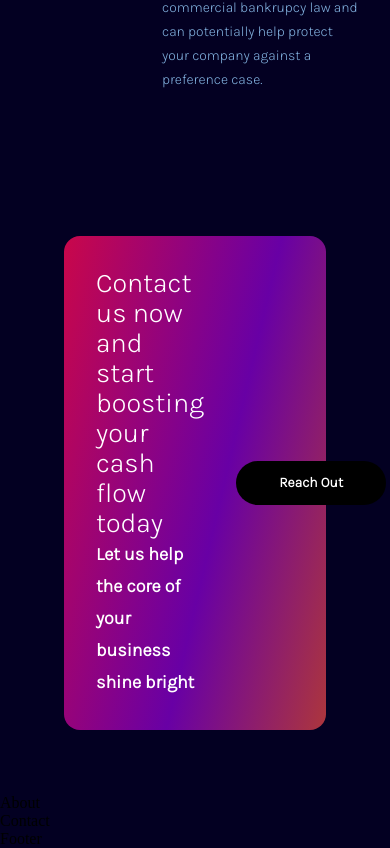
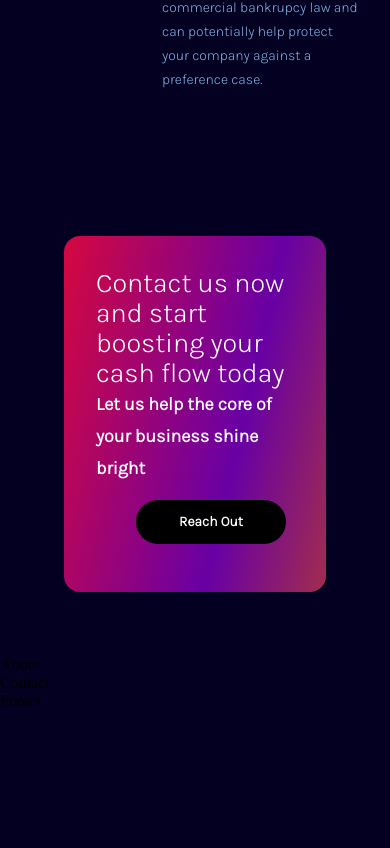
Before and after one commit to BorofskyDev/core2, a React (Create React App) app: page / in a window 390 px wide. Shown: the part 4562-5410 px from the top of the page. After the commit the page ends 5272 px from the top, so only its background shows below. Built offline with nearby package versions, Linux system fonts and the light colour scheme.

Commit message:
fixed minor media error

```diff
--- a/src/Components/CTA/CTA.css
+++ b/src/Components/CTA/CTA.css
@@ -58,7 +58,7 @@
 }
 
 @media screen and (max-width: 950px) {
-    .SellSafe__cta {
+    .cta {
         flex-direction: column;
     }
 
@@ -79,7 +79,7 @@
         justify-content: center;
     }
 
-    .SellSafe-cta-btn {
+    .cta__btn {
         float: left;
     }
 
```
